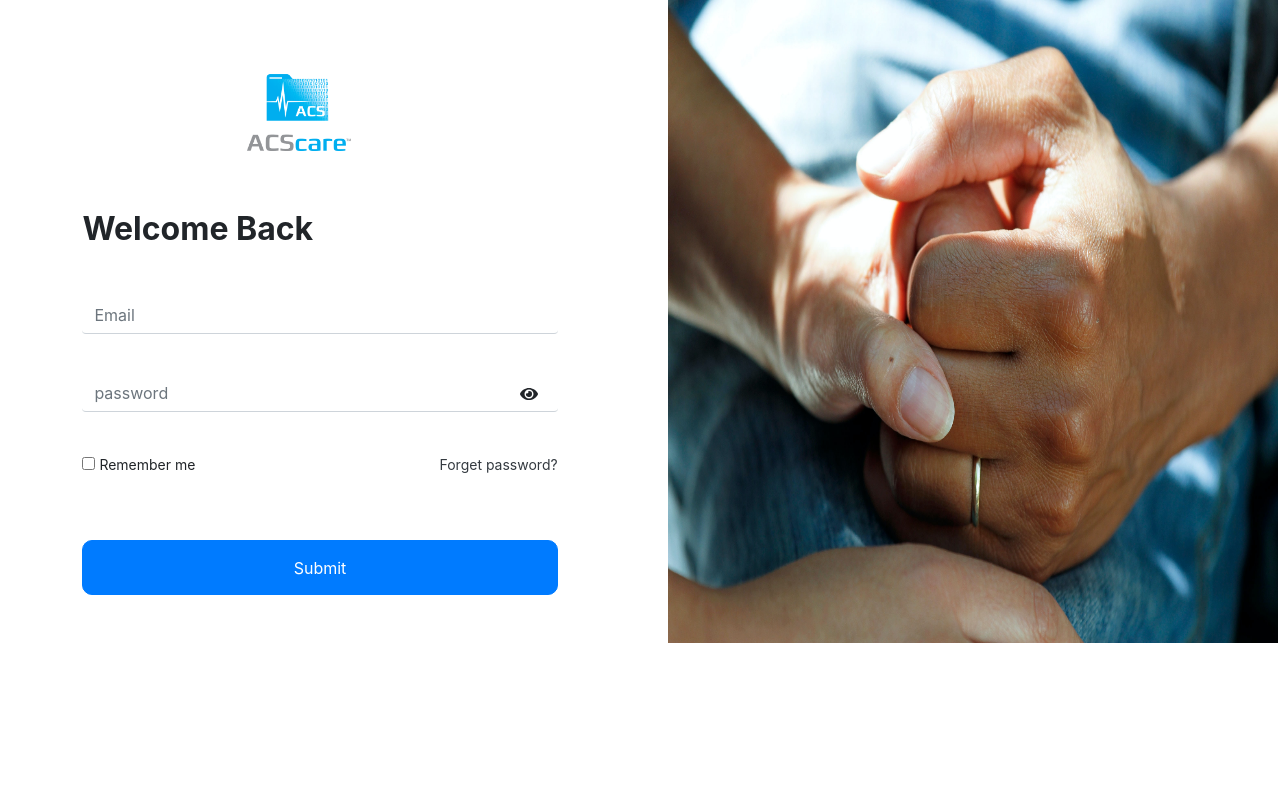
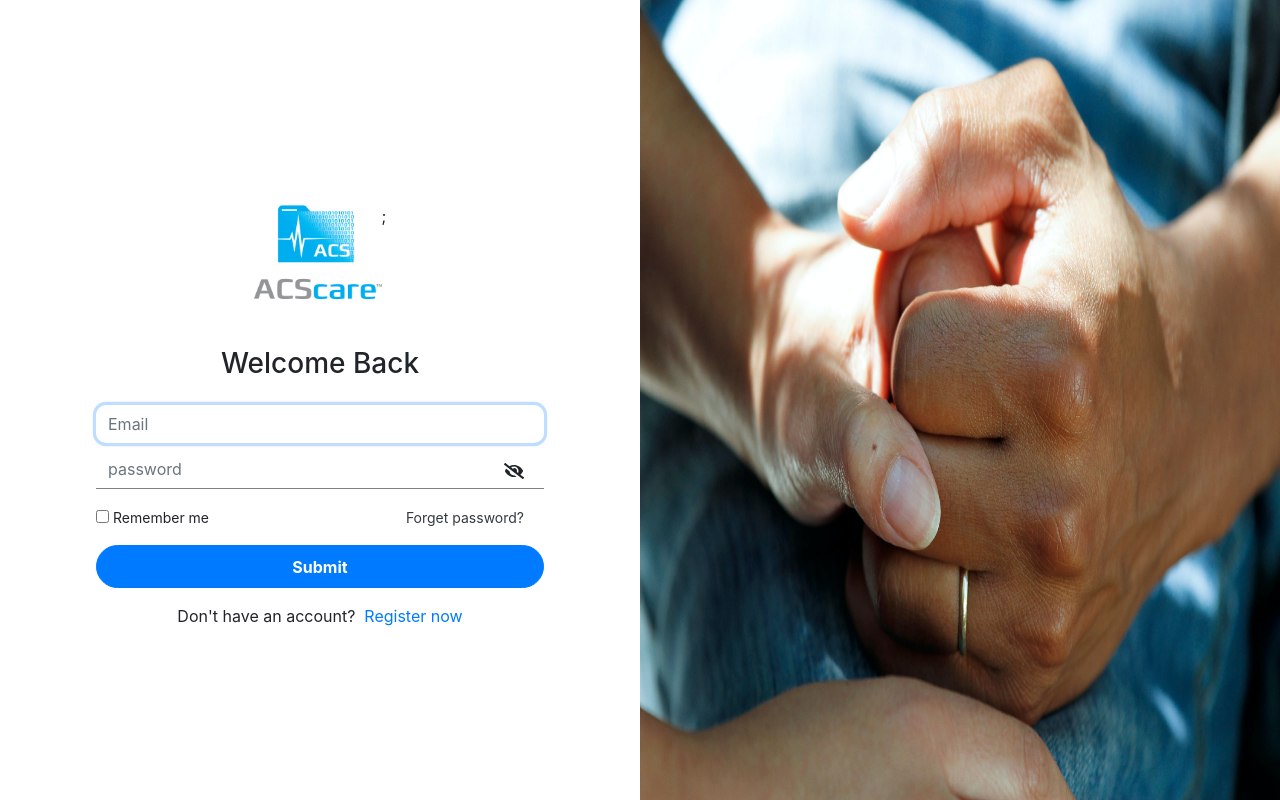
Before and after one commit to HamidRazaShaikh/acsAdmin, a React (Create React App) app: page / in a window 1280 px wide. Built offline with nearby package versions, Linux system fonts and the light colour scheme.

Commit message:
login page issue done

```diff
--- a/package.json
+++ b/package.json
@@ -1,6 +1,5 @@
 {
   "name": "acs-care-admin",
-
   "version": "0.1.0",
   "private": true,
   "proxy": "https://ec2-18-212-236-109.compute-1.amazonaws.com",
@@ -34,7 +33,6 @@
     "yup": "^0.32.9"
   },
   "scripts": {
-
     "start": "react-scripts start",
     "build": "react-scripts build",
     "test": "react-scripts test",
--- a/src/App.js
+++ b/src/App.js
@@ -38,6 +38,8 @@ import Allpatients from './Components/allpatients';
 import UpdatePolicyGroup from './Components/updatepolicygroup';
 import Addlimit from './Components/addlimit';
 
+import Login2 from './Components/Login2'
+
 
 
 
@@ -53,7 +55,7 @@ function App() {
       <div className="App">
         <Switch>
           <Route exact path="/">
-          <Login />
+          <Login2 />
           </Route>
 
           <Route path="/User1">
--- /dev/null
+++ b/src/Components/Login2.css
@@ -0,0 +1,60 @@
+.pointerButton:hover {
+
+    color : #00AEEF !important;
+    cursor : pointer !important;
+    text-decoration: none !important;
+
+
+  }
+  input[type="email"],
+  select.form-control {
+    background: transparent;
+    border: none;
+    border-bottom: 1px solid grey;
+    -webkit-box-shadow: none;
+    box-shadow: none;
+    border-radius: 0;
+  }
+
+  input[type="password"],
+  select.form-control {
+    background: transparent;
+    border: none;
+    border-bottom: 1px solid grey;
+    -webkit-box-shadow: none;
+    box-shadow: none;
+    border-radius: 0;
+  }
+
+  input[type="text"],
+  select.form-control {
+    background: transparent;
+    border: none;
+    border-bottom: 1px solid grey;
+    -webkit-box-shadow: none;
+    box-shadow: none;
+    border-radius: 0;
+  }
+
+  input[type="password"]:focus,
+  select.form-control:focus {
+
+    border-bottom: none;
+    border-radius: 10px ;
+
+  }
+
+  input[type="email"]:focus,
+  select.form-control:focus {
+      border-bottom: none;
+      border-radius: 10px ;
+
+  }
+
+
+  input[type="text"]:focus,
+  select.form-control:focus {
+      border-bottom: none;
+      border-radius: 10px ;
+
+  }
--- /dev/null
+++ b/src/Components/Login2.js
@@ -0,0 +1,193 @@
+import React, { useState } from "react";
+import Clogo from "../assets/images/Clogo.png";
+import cover from "../assets/images/cover.png";
+import hello from '../assets/images/hello.jpg';
+
+import { useHistory, Link } from "react-router-dom";
+import "./Login2.css";
+import axios from "axios";
+
+import validation from "./validation";
+import usePasswordToggle from "./usePasswordToggle";
+import Notification from "./message";
+
+
+
+export default function Login2() {
+    const [values, setvalues] = useState({});
+    const [errors, seterrors] = useState({});
+    const history = useHistory();
+    const [PasswordInputType, ToggleIcon] = usePasswordToggle();
+    const [notify, setNotify] = useState({
+      isOpen: false,
+      message: "",
+      type: "",
+    });
+
+
+  const handleChange = (e) => {
+    e.persist();
+
+    const { name, value } = e.target;
+    setvalues((prval) => {
+      return {
+        ...prval,
+        [name]: value,
+      };
+    });
+  };
+
+
+  const handleSubmit = (e) => {
+    e.preventDefault();
+    // seterrors(validation(values));
+
+    seterrors(validation(values));
+
+
+
+    const url =
+      "https://ec2-18-212-236-109.compute-1.amazonaws.com/v1/fe/root/org/admin/signin";
+
+    // for posting data to server
+
+    axios
+      .post(url, {
+        email: values.email,
+        password: values.password,
+      })
+      .then((res) => {
+        // history.go(-1);
+        if (res.status === 200) {
+          setNotify({
+            isOpen: true,
+            message: "Login Succcessfully",
+            type: "success",
+          });
+          history.push("/getEmail");
+        } else if (res.status !== 200) {
+          setNotify({
+            isOpen: true,
+            message: "Login Failed",
+            type: "error",
+          });
+        }
+        console.log(res.status);
+      })
+      .catch((err) => {
+        if (err) {
+          console.log(err);
+          setNotify({
+            isOpen: true,
+            message: `Failed To Login${err}`,
+            type: "error",
+          });
+        }
+      });
+  };
+
+  return (
+    <div className="container-fluid vh-100 p-0">
+      <div className="row w-100 vh-100 ml-0">
+        {/* left div */}
+        <div className="col-md-6 col-sm-12 p-0 d-flex flex-column justify-content-center align-items-center order-1 order-sm-2 order-md-1">
+          {/* logo*/}
+
+          <div className="d-flex justify-content-center w-100 mt-5">
+            <img style = {{ height : '100%', width : '20%'}} src={Clogo} alt="Clogo.png" />;
+          </div>
+
+          {/* form  */}
+
+          <div className="d-flex flex-column align-items-center w-100 mt-5">
+            <h3>Welcome Back</h3>
+
+
+            <div style={{ width: "70%" }}>
+              <form onSubmit={handleSubmit}>
+              <input
+                  className="form-control mb-2 mt-3"
+                  type="email"
+                  id="email"
+                  placeholder="Email"
+                  name="email"
+                  value={values.email}
+                  autoFocus
+                  onChange={handleChange}
+                />
+                {errors.email && <p className="d-flex error">{errors.email}</p>}
+
+
+                <input
+                  className="form-control"
+                  type={PasswordInputType}
+                  placeholder="password"
+                  id="pwd"
+                  name="password"
+                  value={values.password}
+                  onChange={handleChange}
+                />
+                <span className="password-toogle-icon">{ToggleIcon}</span>
+                {errors.password && <p className="d-flex error">{errors.password}</p>}
+
+
+                <div className="d-flex flex-row justify-content-between mt-3">
+                  <div>
+                    <input
+                      className="mr-1"
+                      type="checkbox"
+                      name="checkbox"
+                      id="box"
+                    />
+
+                    <small>Remember&nbsp;me</small>
+                  </div>
+
+                  <div>
+                    <Link
+                      to="#"
+                    >
+                      <small className="text-dark">Forget&nbsp;password?</small>
+                    </Link>
+                  </div>
+                </div>
+                <input
+                  type="submit"
+                  className=" w-100 btn btn-primary mt-3 bton"
+                  defaultValue="Login"
+                  style={{
+                    padding: "2% 10%",
+                    borderRadius: "100px",
+                    fontWeight: "bold",
+                  }}
+                />
+
+                <div className="text-center mt-3">
+                  <p>
+                    Don't have an account? &nbsp;
+                    <a className="register" href="Register.html">
+                      Register now
+                    </a>
+                  </p>
+                </div>
+              </form>
+            </div>
+          </div>
+        </div>
+
+        {/* right div */}
+
+        <div className="col-md-6 col-sm-12 p-0 d-flex flex-column order-2 order-sm-1 order-md-2">
+          <img
+            className="d-none d-sm-flex"
+            style={{ height: "100%", width: "100%" }}
+            src={hello}
+            alt=""
+          />
+        </div>
+      </div>
+      <Notification notify={notify} setNotify={setNotify} />
+
+    </div>
+  );
+}
--- a/src/Components/usePasswordToggle.js
+++ b/src/Components/usePasswordToggle.js
@@ -6,7 +6,7 @@ const usePasswordToggle = () => {
 
     const Icon = (
         <FontAwesomeIcon
-            icon={visible ? "eye-slash" : "eye"}
+            icon={visible ? "eye" : "eye-slash"}
             onClick={() => setVisiblity(visiblity => !visiblity)}
         />
     );
```
Also changed, not shown: 1 other file (tests, documents, lock files or other folders).
